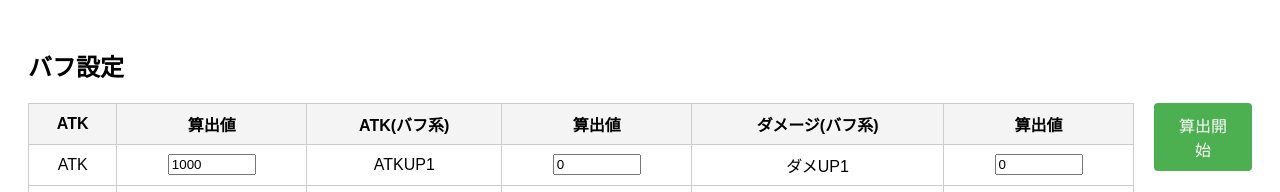
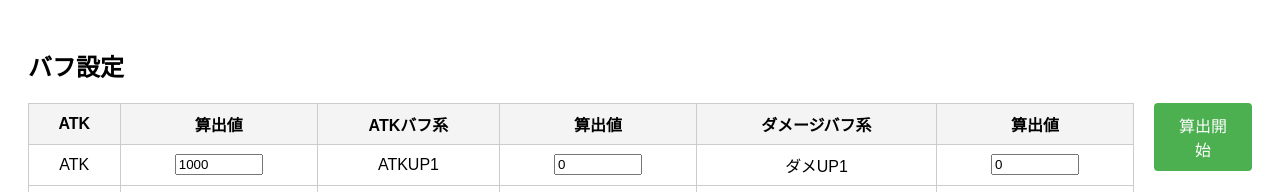
Before and after one commit to SZ7M8ci7/exam, a plain HTML site: page index.html in a window 1280 px wide. Shown: the top 192 px of the page. Drawn offline with Linux system fonts and the light colour scheme.

Commit message:
HTMLファイルのテーブルヘッダーを修正し、バフ系の表記を簡略化しました。

```diff
--- a/index.html
+++ b/index.html
@@ -14,9 +14,9 @@
         <tr>
           <th>ATK</th>
           <th>算出値</th>
-          <th>ATK(バフ系)</th>
+          <th>ATKバフ系</th>
           <th>算出値</th>
-          <th>ダメージ(バフ系)</th>
+          <th>ダメージバフ系</th>
           <th>算出値</th>
         </tr>
       </thead>
```
